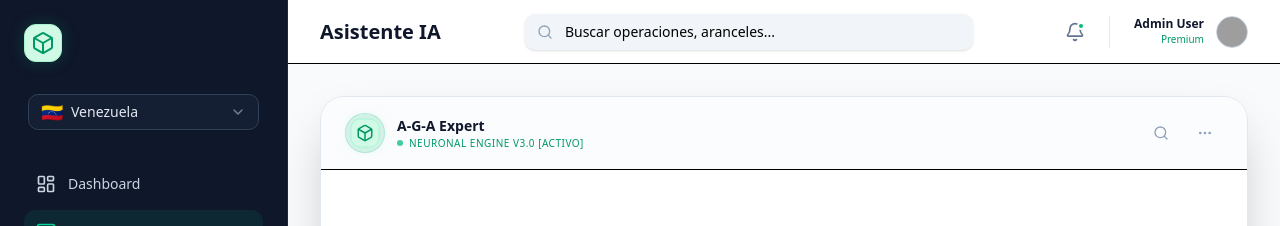
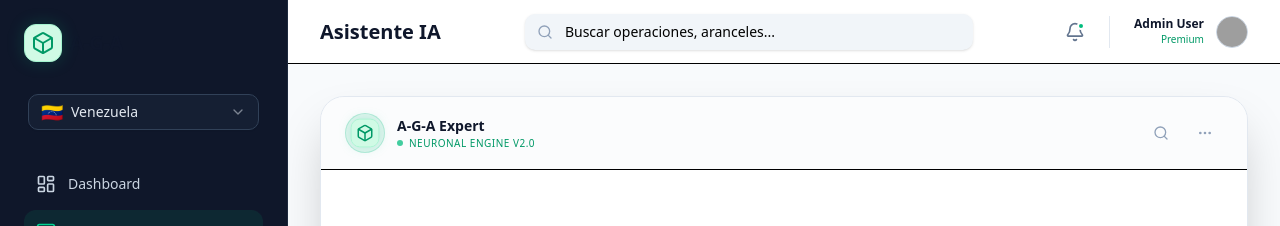
Before and after one commit to Edmartinezzz/A-G-A, a Next.js app: page /chat in a window 1280 px wide. Shown: the top 226 px of the page. Built offline with nearby package versions, Linux system fonts and the light colour scheme; grey boxes are pictures that could not be loaded.

Commit message:
style: Clean up debug markers and finalize chat UI

```diff
--- a/app/(dashboard)/chat/page.tsx
+++ b/app/(dashboard)/chat/page.tsx
@@ -65,7 +65,6 @@ export default function ChatPage() {
 
   const handleChatSubmit = (e: React.FormEvent) => {
     e.preventDefault();
-    window.alert("Enviando mensaje: " + input);
     console.log("Chat Submitting:", input);
     if (!input || isLoading) return;
     handleSubmit(e);
@@ -84,7 +83,7 @@ export default function ChatPage() {
             <h2 className="text-sm font-bold text-slate-900 dark:text-white">A-G-A Expert</h2>
             <div className="flex items-center gap-1.5">
                <div className="h-1.5 w-1.5 rounded-full bg-emerald-500 animate-pulse" />
-               <span className="text-[10px] font-medium text-emerald-600 uppercase tracking-wider">Neuronal Engine v3.0 [ACTIVO]</span>
+               <span className="text-[10px] font-medium text-emerald-600 uppercase tracking-wider">Neuronal Engine v2.0</span>
             </div>
           </div>
         </div>
```
